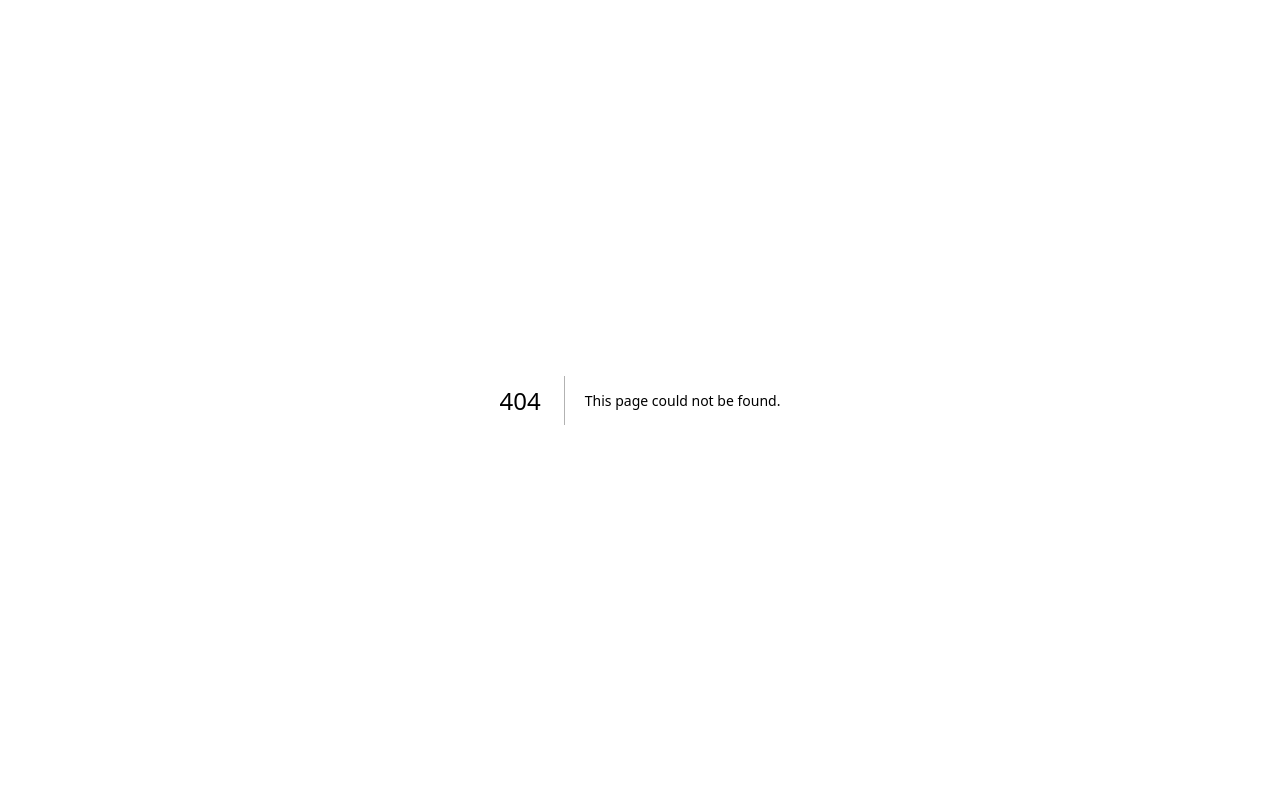
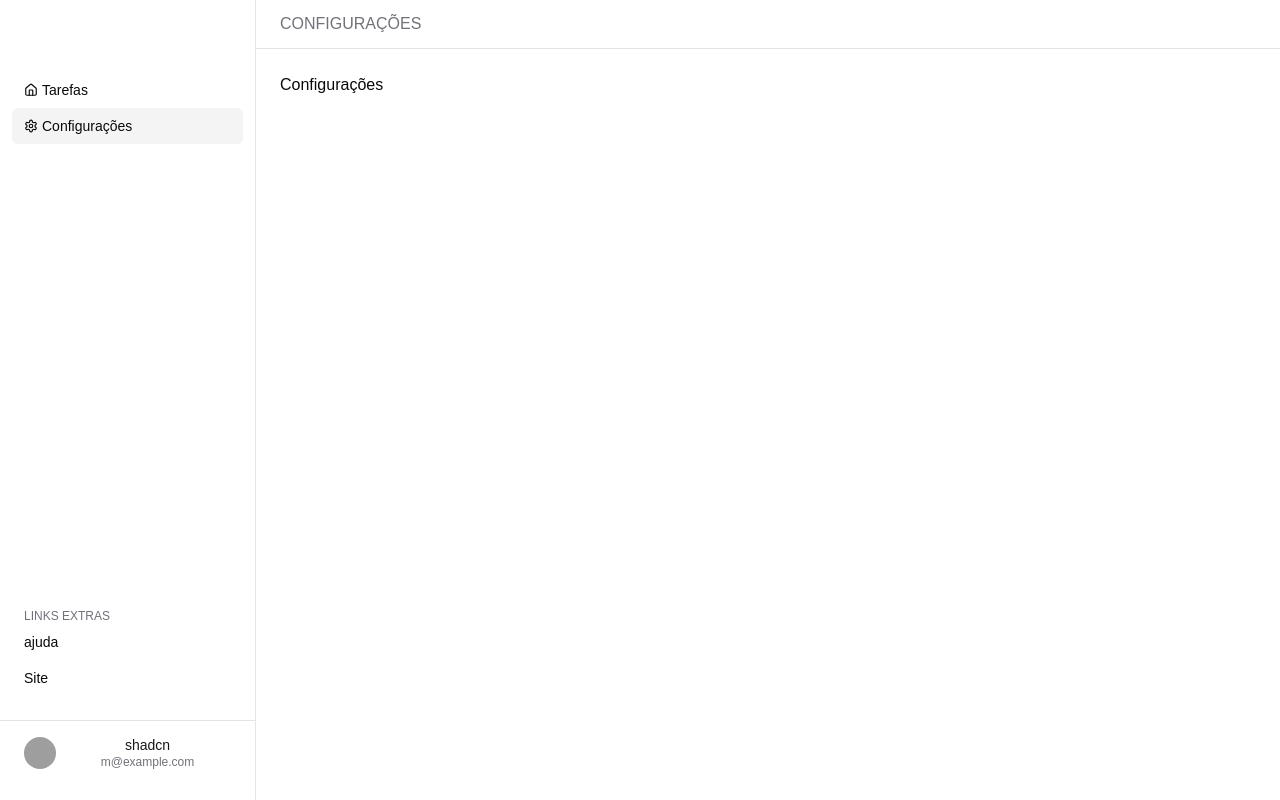
Before and after one commit to nediaulogin/micro-saas-project1, a Next.js app: page /app/settings in a window 1280 px wide. Before the commit this address had no page. Built offline with nearby package versions, Linux system fonts and the light colour scheme; grey boxes are pictures that could not be loaded.

Commit message:
sidbar e dropdown

```diff
--- /dev/null
+++ b/src/app/app/_components/main-sidebar.tsx
@@ -0,0 +1,55 @@
+'use client'
+
+import { HomeIcon, SettingsIcon } from "lucide-react";
+import { Sidebar, SidebarFooter, SidebarHeader, SidebarMain, SidebarNav, SidebarNavHeader, SidebarNavHeaderTitle, SidebarNavLink, SidebarNavMain } from "@/components/dashboard/sidebar";
+import { usePathname, } from "next/navigation";
+import { UserDropdown } from "./user-dropdown";
+
+
+export function MainSidebar() {
+  const pathname = usePathname();
+
+  const isActive = (path: string) => {
+    return  pathname === path
+  }
+  return (
+    <div className="grid grid-cols-[16rem_1fr] gap-4">
+      <Sidebar>
+        <SidebarHeader>
+          <h1></h1>
+        </SidebarHeader>
+        <SidebarMain className="flex flex-col flex-grow">
+          <SidebarNav>
+            <SidebarNavMain>
+              <SidebarNavLink href="/app" active={isActive('/app')}>
+              <HomeIcon size={14} className="mr-1" />
+              Tarefas
+              </SidebarNavLink>
+              <SidebarNavLink href="/app/settings" active={isActive('/app/settings')}>
+              <SettingsIcon size={14} className="mr-1" />
+              Configurações
+              </SidebarNavLink>
+            </SidebarNavMain>
+          </SidebarNav>
+
+          <SidebarNav className="mt-auto">
+            <SidebarNavHeader>
+              <SidebarNavHeaderTitle>
+                <p>links extras</p>
+              </SidebarNavHeaderTitle>
+            </SidebarNavHeader>
+            <SidebarNavMain>
+              <SidebarNavLink href="/">ajuda</SidebarNavLink>
+              <SidebarNavLink href="/app/settings">Site</SidebarNavLink>
+            </SidebarNavMain>
+          </SidebarNav>
+        </SidebarMain>
+        <SidebarFooter>
+         <UserDropdown />
+        </SidebarFooter>
+      </Sidebar>
+
+
+    </div>
+  );
+}
--- /dev/null
+++ b/src/app/app/_components/user-dropdown.tsx
@@ -0,0 +1,67 @@
+import {
+  Avatar,
+  AvatarFallback,
+  AvatarImage,
+} from "@/components/ui/avatar"
+import { Button } from "@/components/ui/button"
+import {
+  DropdownMenu,
+  DropdownMenuContent,
+  DropdownMenuGroup,
+  DropdownMenuItem,
+  DropdownMenuLabel,
+  DropdownMenuSeparator,
+  DropdownMenuTrigger,
+} from "@/components/ui/dropdown-menu"
+import { CirclePlus, LogOut, SettingsIcon } from "lucide-react"
+
+export function UserDropdown() {
+  return (
+    <DropdownMenu>
+      <DropdownMenuTrigger asChild>
+        <Button variant="link" className="relative h-4 items-center w-full justify-between !px-0">
+          <Avatar className="h-8 w-8">
+            <AvatarImage src="/avatars/01.png" alt="@shadcn" />
+            <AvatarFallback>SC</AvatarFallback>
+          </Avatar>
+          <div className="flex flex-col flex-1 space-y-1">
+            <p className="text-sm font-medium leading-none">shadcn</p>
+            <p className="text-xs leading-none text-muted-foreground">
+              m@example.com
+            </p>
+          </div>
+        </Button>
+      </DropdownMenuTrigger>
+      <DropdownMenuContent className="w-56" align="end" forceMount>
+        <DropdownMenuLabel className="font-normal">
+          <div className="flex flex-col space-y-1">
+            <p className="text-sm font-medium leading-none">shadcn</p>
+            <p className="text-xs leading-none text-muted-foreground">
+              m@example.com
+            </p>
+          </div>
+        </DropdownMenuLabel>
+        <DropdownMenuSeparator />
+        <DropdownMenuGroup>
+          <DropdownMenuItem>
+          <SettingsIcon size={14} className="" />
+          Configurações
+          </DropdownMenuItem>
+
+          <DropdownMenuItem>
+            <CirclePlus size={14} className="" />
+            Upgrade
+
+          </DropdownMenuItem>
+
+        </DropdownMenuGroup>
+        <DropdownMenuSeparator />
+        <DropdownMenuItem>
+        <LogOut size={14} />
+          Log out
+
+        </DropdownMenuItem>
+      </DropdownMenuContent>
+    </DropdownMenu>
+  )
+}
--- /dev/null
+++ b/src/app/app/_components/user-info.tsx
@@ -0,0 +1,26 @@
+'use client'
+
+import { Avatar, AvatarFallback } from "@/components/ui/avatar";
+import { Button } from "@/components/ui/button";
+import { Session } from "next-auth";
+import { signOut } from "next-auth/react";
+
+type Props = {
+    user: Session['user']
+}
+
+export function UserInfo( { user }: Props) {
+    if (!user) return
+
+  return (
+    <div className="flex flex-col items-center justify-center space-y-4">
+    <Avatar>
+    <AvatarFallback>{user?.email}</AvatarFallback>
+    </Avatar>
+    <span>{user?.email}</span>
+    <Button onClick={() => signOut()}>Sign Out
+
+    </Button>
+  </div>
+  );
+}
--- a/src/app/app/page.tsx
+++ b/src/app/app/page.tsx
@@ -1,6 +1,14 @@
-import { auth } from "@/services/auth";
+import { DashboardPage, DashboardPageHeader, DashboardPageHeaderTitle, DashboardPageMain } from "@/components/dashboard/page";
+
 
 export default async function Page() {
-  const session = await auth()
-  return  <pre>{JSON.stringify(session?.user, null, 1)}</pre> ;
-}
+  return (
+    <DashboardPage>
+      <DashboardPageHeader>
+        <DashboardPageHeaderTitle>Tarefas</DashboardPageHeaderTitle>
+      </DashboardPageHeader>
+      <DashboardPageMain>
+        <p>Page </p>
+      </DashboardPageMain>
+    </DashboardPage>
+  )}
--- /dev/null
+++ b/src/app/app/settings/page.tsx
@@ -0,0 +1,13 @@
+import { DashboardPage, DashboardPageHeader, DashboardPageHeaderTitle, DashboardPageMain } from "@/components/dashboard/page";
+
+export default function Page() {
+  return (
+     <DashboardPage>
+          <DashboardPageHeader>
+            <DashboardPageHeaderTitle>Configurações</DashboardPageHeaderTitle>
+          </DashboardPageHeader>
+          <DashboardPageMain>
+            <p>Configurações</p>
+          </DashboardPageMain>
+        </DashboardPage>)
+}
--- /dev/null
+++ b/src/components/dashboard/page.tsx
@@ -0,0 +1,51 @@
+import { cn } from "@/lib/utils";
+
+export type DashboardPageProps<T = unknown> = {
+  children: React.ReactNode;
+  className?: string;
+} & T
+
+export function DashboardPage({ className, children }: DashboardPageProps) {
+  return (
+    <section className={cn(['h-screen', className])}>
+          {children}
+
+        </section>
+   );
+}
+
+export function DashboardPageHeader({ className, children }: DashboardPageProps) {
+  return (
+    <header className={cn(['px-6 py-3 border-b border-border', className])}>
+    {children}
+
+  </header>
+  );
+}
+
+export function DashboardPageHeaderTitle({ className, children }: DashboardPageProps) {
+  return (
+    <h1 className={cn(['text-muted-foreground uppercase', className])}>
+    {children}
+
+  </h1>
+  );
+}
+
+export function DashboardPageHeaderNav({ className, children }: DashboardPageProps) {
+  return (
+    <nav className={cn(['', className])}>
+    {children}
+
+  </nav>
+  );
+}
+
+export function DashboardPageMain({ className, children }: DashboardPageProps) {
+  return (
+    <main className={cn(['p-6', className])}>
+    {children}
+
+  </main>
+  );
+}
--- /dev/null
+++ b/src/components/dashboard/sidebar.tsx
@@ -0,0 +1,92 @@
+import { cn } from "@/lib/utils";
+import Link from "next/link";
+
+export type SidebarProps<T = unknown> = {
+  children: React.ReactNode;
+  className?: string;
+} & T
+
+
+export function Sidebar({ className, children }: SidebarProps) {
+  return (
+    <aside className={cn(['border-r border-border flex flex-col space-y-6', className])}>
+      {children}
+
+    </aside>
+  );
+}
+
+export function SidebarHeader({ className, children }: SidebarProps) {
+  return (
+    <header className={cn(['p-6 ', className])}>
+      {children}
+    </header>
+  );
+}
+
+export function SidebarHeaderTitle({ className, children }: SidebarProps) {
+  return (
+    <h2 className={cn(['', className])}>
+      {children}
+    </h2>
+  );
+}
+export function SidebarMain({ className, children }: SidebarProps) {
+  return (
+    <main className={cn(['px-3', className])}>
+      {children}
+    </main>
+  );
+}
+export function SidebarNav({ className, children }: SidebarProps) {
+  return (
+    <div className={cn(['', className])}>
+      {children}
+    </div>
+  );
+}
+export function SidebarNavMain({ className, children }: SidebarProps) {
+  return (
+    <nav className={cn(['flex flex-col', className])}>
+      {children}
+    </nav>
+  );
+}
+export function SidebarNavHeader({ className, children }: SidebarProps) {
+  return (
+    <header className={cn(['', className])}>
+      {children}
+    </header>
+  );
+}
+export function SidebarNavHeaderTitle({ className, children }: SidebarProps) {
+  return (
+    <h4 className={cn(['text-xs uppercase text-muted-foreground ml-3', className])}>
+      {children}
+    </h4>
+  );
+}
+export function SidebarFooter({ className, children }: SidebarProps) {
+  return (
+    <footer className={cn(['p-6 mt-auto border-t border-border', className])}>
+      {children}
+    </footer>
+  );
+}
+
+type SidebarNavLinkProps = {
+  href: string;
+  active?: boolean;
+
+}
+
+export function SidebarNavLink({ className, children, href, active }: SidebarProps<SidebarNavLinkProps>) {
+  return (
+    <Link href={href} className={cn([
+      'text-sm px-3 py-2 rounded-md flex items-center',
+      active && 'bg-secondary',
+      className])}>
+      {children}
+    </Link>
+  );
+}
```
Also changed, not shown: 1 other file (tests, documents, lock files or other folders).
